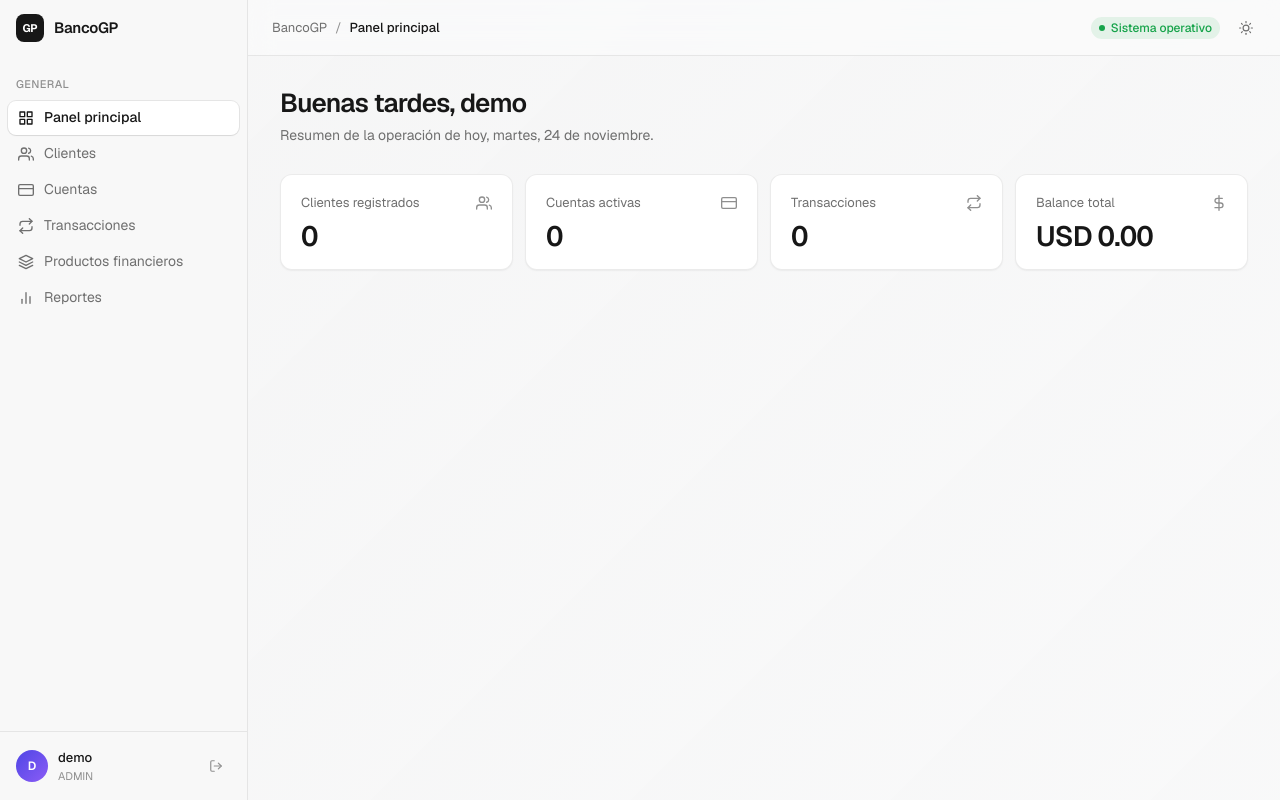
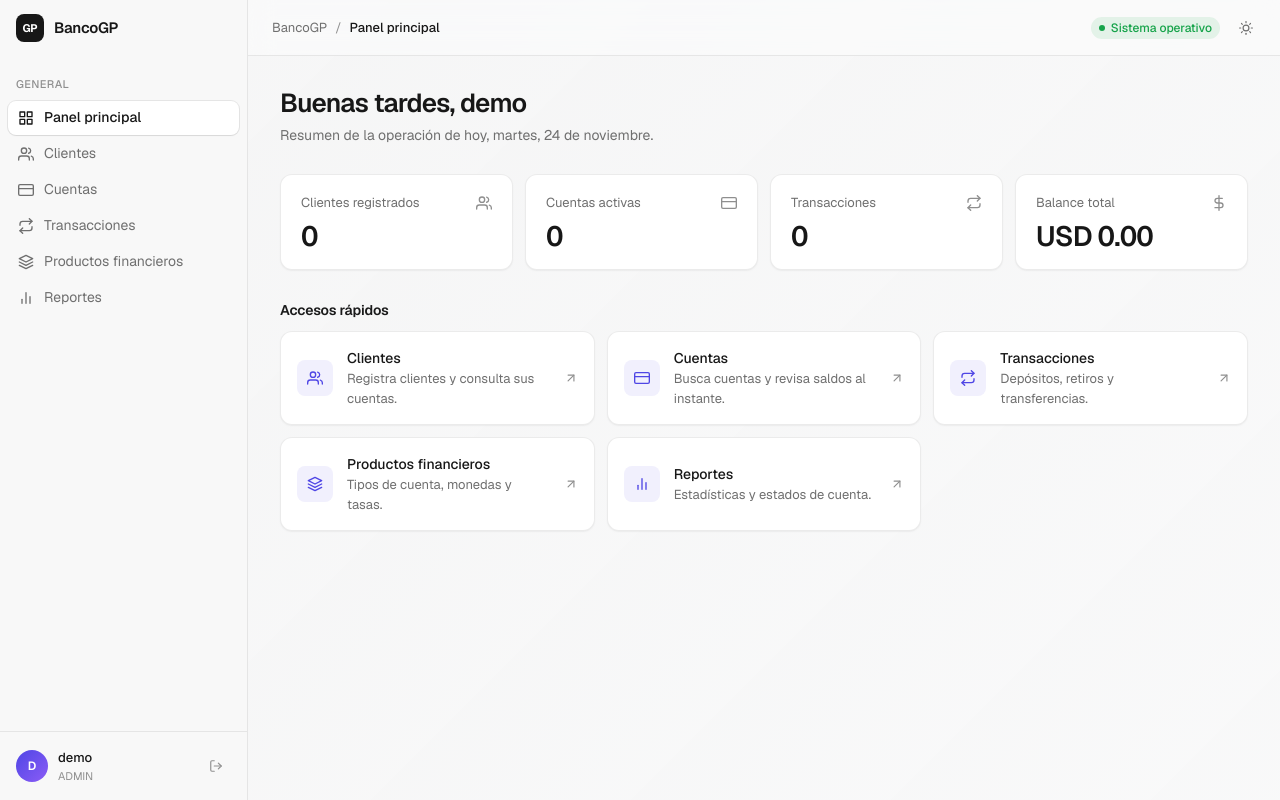
Before and after one commit to apadilla-2024102/BancoGP, a React (Vite) app in the folder bancogp-frontend/: page /dashboard in a window 1280 px wide. Built offline with nearby package versions, Linux system fonts and the light colour scheme; no server answers.

Commit message:
feat(dashboard): sección de accesos rápidos a cada módulo

```diff
--- a/bancogp-frontend/src/pages/DashboardPage.jsx
+++ b/bancogp-frontend/src/pages/DashboardPage.jsx
@@ -1,6 +1,7 @@
 import { useEffect, useState } from 'react';
 import { Link } from 'react-router-dom';
 import { FiArrowUpRight, FiCreditCard, FiDollarSign, FiRepeat, FiUsers } from 'react-icons/fi';
+import { NAV_ITEMS } from '../shared/config/navigation.js';
 import { useAuth } from '../store/authStore.jsx';
 import { DashboardLayout } from '../shared/components/layout/DashboardLayout.jsx';
 import { getCustomers } from '../shared/api/customersApi.js';
@@ -16,6 +17,16 @@ const getGreeting = () => {
 };
 
 const formatMoney = (n) => formatCurrency(n);
+
+const QUICK_DESCRIPTIONS = {
+  '/customers': 'Registra clientes y consulta sus cuentas.',
+  '/accounts': 'Busca cuentas y revisa saldos al instante.',
+  '/transactions': 'Depósitos, retiros y transferencias.',
+  '/products': 'Tipos de cuenta, monedas y tasas.',
+  '/reports': 'Estadísticas y estados de cuenta.',
+};
+
+const QUICK_LINKS = NAV_ITEMS.filter((item) => QUICK_DESCRIPTIONS[item.to]);
 
 export default function DashboardPage() {
   const { user } = useAuth();
@@ -65,6 +76,26 @@ export default function DashboardPage() {
           loading={loading}
         />
       </div>
+
+      <section className="quick-actions" aria-labelledby="quick-title">
+        <h2 id="quick-title" className="section-title">
+          Accesos rápidos
+        </h2>
+        <div className="quick-actions__grid stagger">
+          {QUICK_LINKS.map(({ to, label, icon: Icon }) => (
+            <Link key={to} to={to} className="quick-action">
+              <span className="quick-action__icon">
+                <Icon />
+              </span>
+              <span className="quick-action__text">
+                <span className="quick-action__title">{label}</span>
+                <span className="quick-action__description">{QUICK_DESCRIPTIONS[to]}</span>
+              </span>
+              <FiArrowUpRight className="quick-action__arrow" aria-hidden="true" />
+            </Link>
+          ))}
+        </div>
+      </section>
     </DashboardLayout>
   );
 }
--- a/bancogp-frontend/src/styles/app.css
+++ b/bancogp-frontend/src/styles/app.css
@@ -18,3 +18,4 @@
 @import './components/layout.css';
 @import './components/alert.css';
 @import './components/auth.css';
+@import './components/dashboard.css';
--- /dev/null
+++ b/bancogp-frontend/src/styles/components/dashboard.css
@@ -0,0 +1,80 @@
+.section-title {
+  margin-bottom: 12px;
+  font-size: 14px;
+  font-weight: 600;
+  letter-spacing: -0.01em;
+}
+
+.quick-actions {
+  margin-top: 16px;
+}
+
+.quick-actions__grid {
+  display: grid;
+  gap: 12px;
+  grid-template-columns: repeat(auto-fit, minmax(min(100%, 280px), 1fr));
+}
+
+.quick-action {
+  display: flex;
+  align-items: center;
+  gap: 14px;
+  padding: 16px;
+  border: 1px solid var(--border);
+  border-radius: var(--radius-lg);
+  background: var(--surface);
+  box-shadow: var(--shadow-sm);
+  transition: border-color var(--duration-fast) ease, box-shadow var(--duration-base) ease,
+    transform var(--duration-press) var(--ease-out);
+}
+
+.quick-action:active {
+  transform: scale(0.98);
+}
+
+.quick-action__icon {
+  display: grid;
+  place-items: center;
+  flex-shrink: 0;
+  width: 36px;
+  height: 36px;
+  border-radius: var(--radius-md);
+  background: var(--accent-soft);
+  color: var(--accent);
+  font-size: 16px;
+}
+
+.quick-action__text {
+  display: flex;
+  flex-direction: column;
+  min-width: 0;
+  flex: 1;
+}
+
+.quick-action__title {
+  font-size: 14px;
+  font-weight: 500;
+}
+
+.quick-action__description {
+  font-size: 13px;
+  color: var(--text-muted);
+}
+
+.quick-action__arrow {
+  flex-shrink: 0;
+  color: var(--text-subtle);
+  transition: transform var(--duration-base) var(--ease-out), color var(--duration-fast) ease;
+}
+
+@media (hover: hover) and (pointer: fine) {
+  .quick-action:hover {
+    border-color: var(--border-strong);
+    box-shadow: var(--shadow-md);
+  }
+
+  .quick-action:hover .quick-action__arrow {
+    color: var(--text);
+    transform: translate(2px, -2px);
+  }
+}
```
